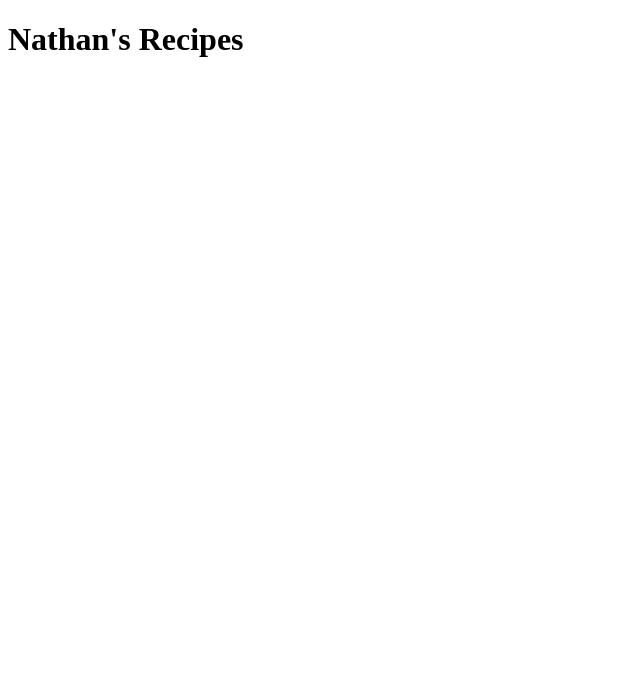
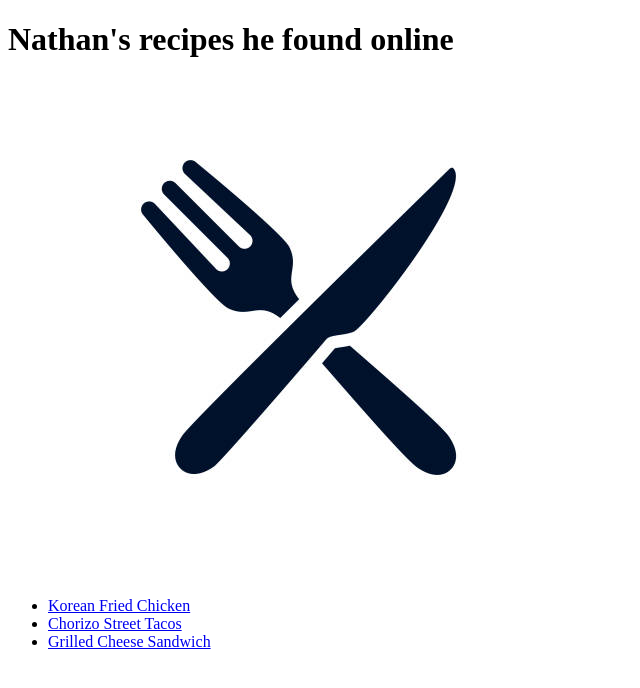
Before and after one commit to NathanMof/nathan-recipes, a plain HTML site: page index.html in a window 1280 px wide. Shown: the whole page, without its empty margins (0-640 px from the left). Drawn offline with Linux system fonts and the light colour scheme.

Commit message:
added image and links to recipes

```diff
--- a/index.html
+++ b/index.html
@@ -9,7 +9,18 @@
 </head>
 
 <body>
-    <h1>Nathan's Recipes</h1>
+    <h1>Nathan's recipes he found online</h1>
+    <p>
+        <img src="images/knife+fork.jpg" alt="Knife and Fork Image">
+    </p>
+
+    <p>
+    <ul>
+        <li> <a href="recipes/korean-fried-chicken.html">Korean Fried Chicken</a> </li>
+        <li> <a href="recipes/chorizo-street-tacos.html">Chorizo Street Tacos</a> </li>
+        <li> <a href="recipes/grilled-cheese-sandwich.html">Grilled Cheese Sandwich</a> </li>
+    </ul>
+    </p>
 
 </body>
 
```
